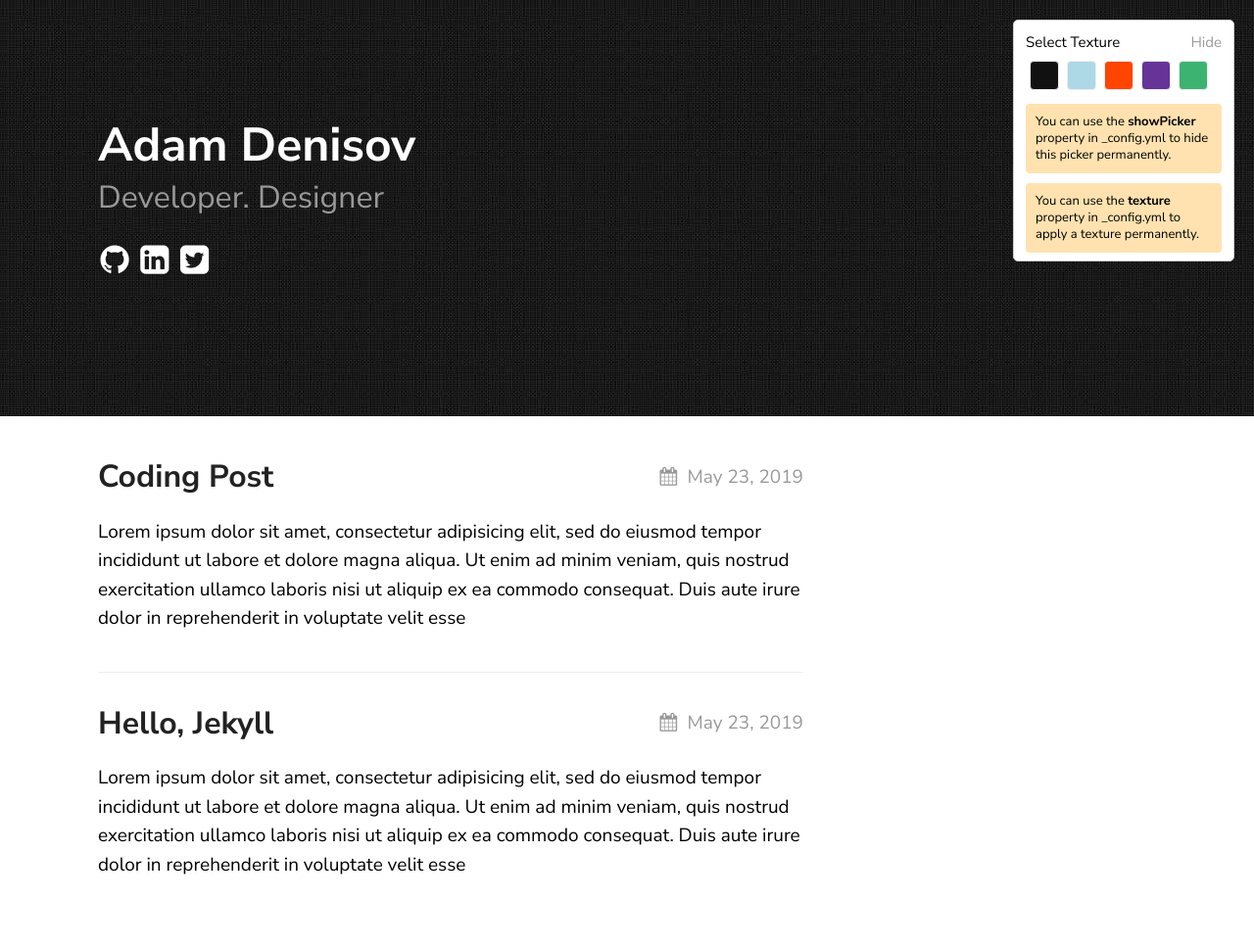
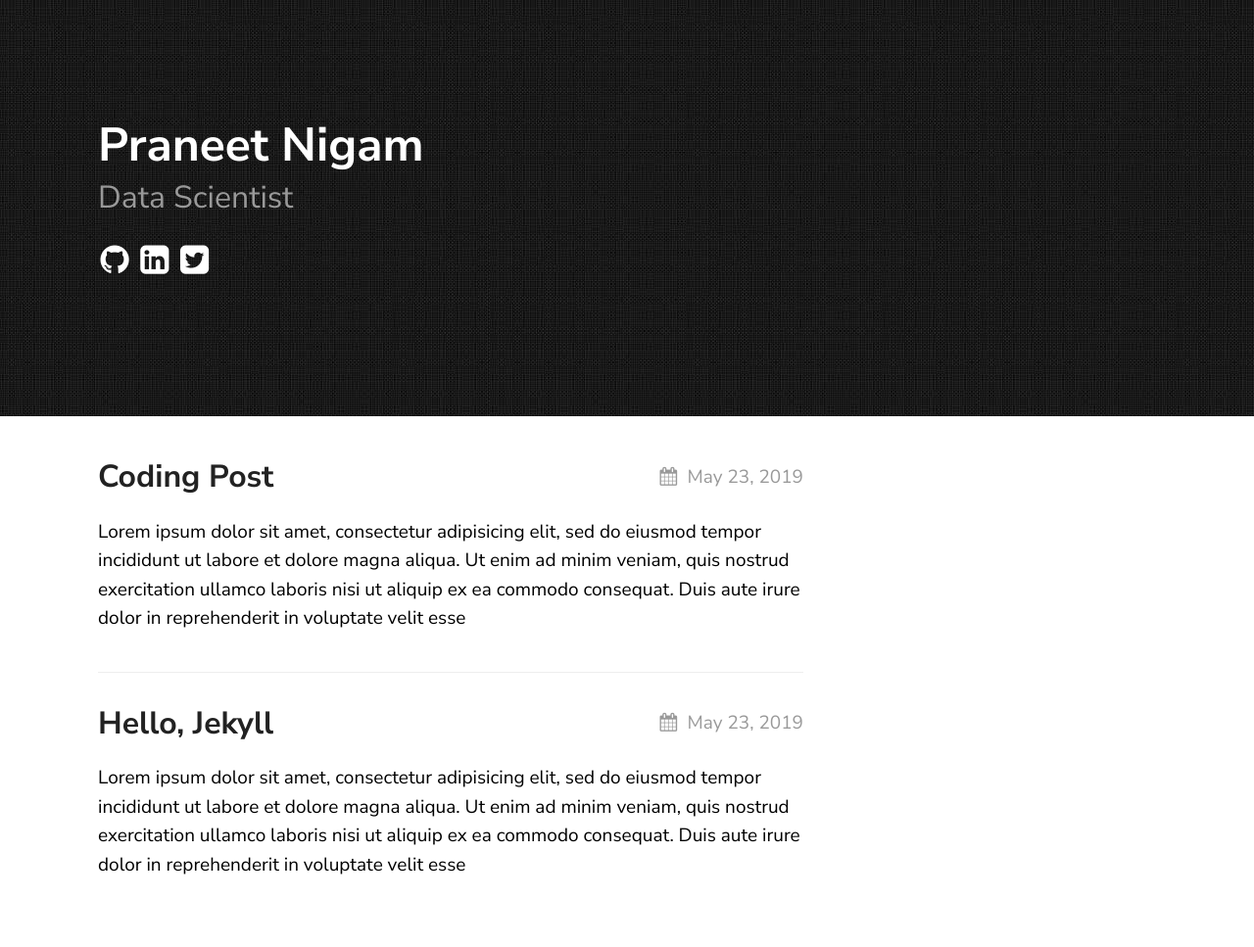
Before and after one commit to samarsault/texture, a Jekyll site: the page built from index.md, in a window 1280 px wide. Shown: the whole page at 98% size. Built offline with Jekyll 4.4.1, drawn with Linux system fonts in a browser that asks for light colours.

Commit message:
change common fields

```diff
--- a/_config.yml
+++ b/_config.yml
@@ -1,6 +1,6 @@
 title: Texture Theme
-author: GitHub User
-email: your-email@domain.com
+author: Praneet Nigam
+email: nigampraneet460@gmail.com
 description: > # this means to ignore newlines until "show_exerpts:"
   Write an awesome description for your new site here. You can edit this
   line in _config.yml. It will appear in your document head meta (for
@@ -15,18 +15,18 @@ sass:
 
 permalink: /posts/:title/
 texture:
-  title: Adam Denisov
-  tagline: Developer. Designer
+  title: Praneet Nigam
+  tagline: Data Scientist
   date_format: "%b %-d, %Y"
   style: black
   showNav: false
-  showPicker: true
+  showPicker: false
 
   # generate social links in footer
   social_links:
-    twitter: thelehhman
-    github:  thelehhman
-    linkedIn: in/thelehhman
+    twitter: praneetnigam
+    github:  Praneet460
+    linkedIn: in/praneet460
     rss: rss
 
 
```
